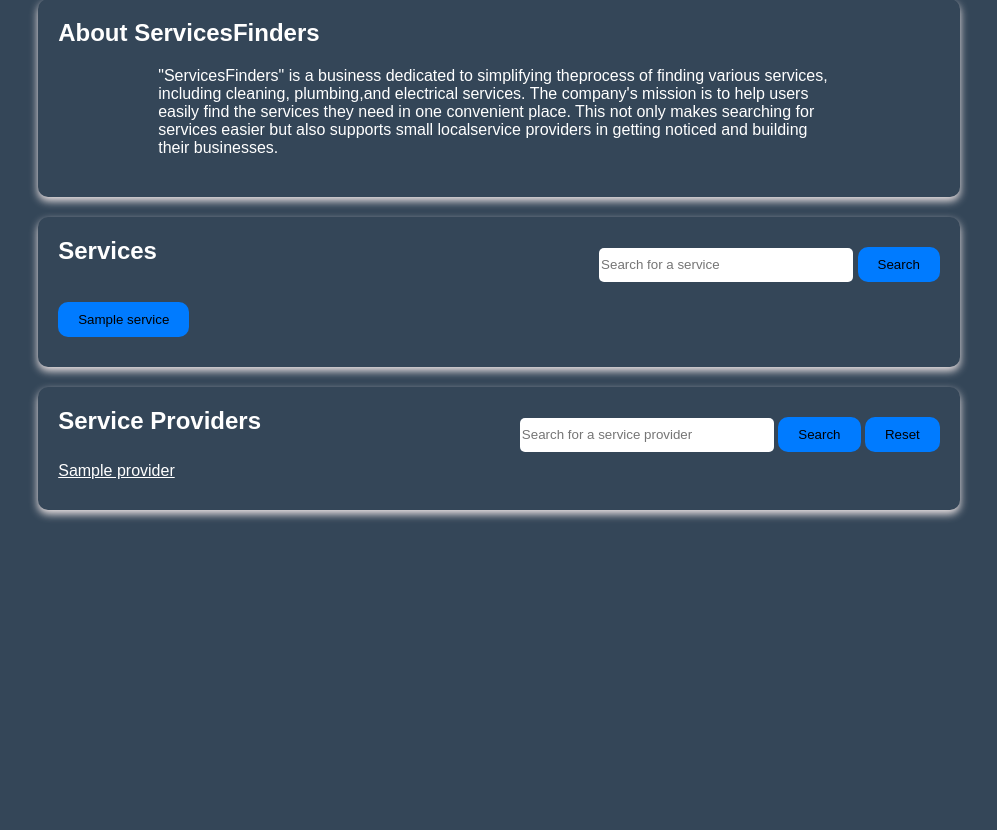
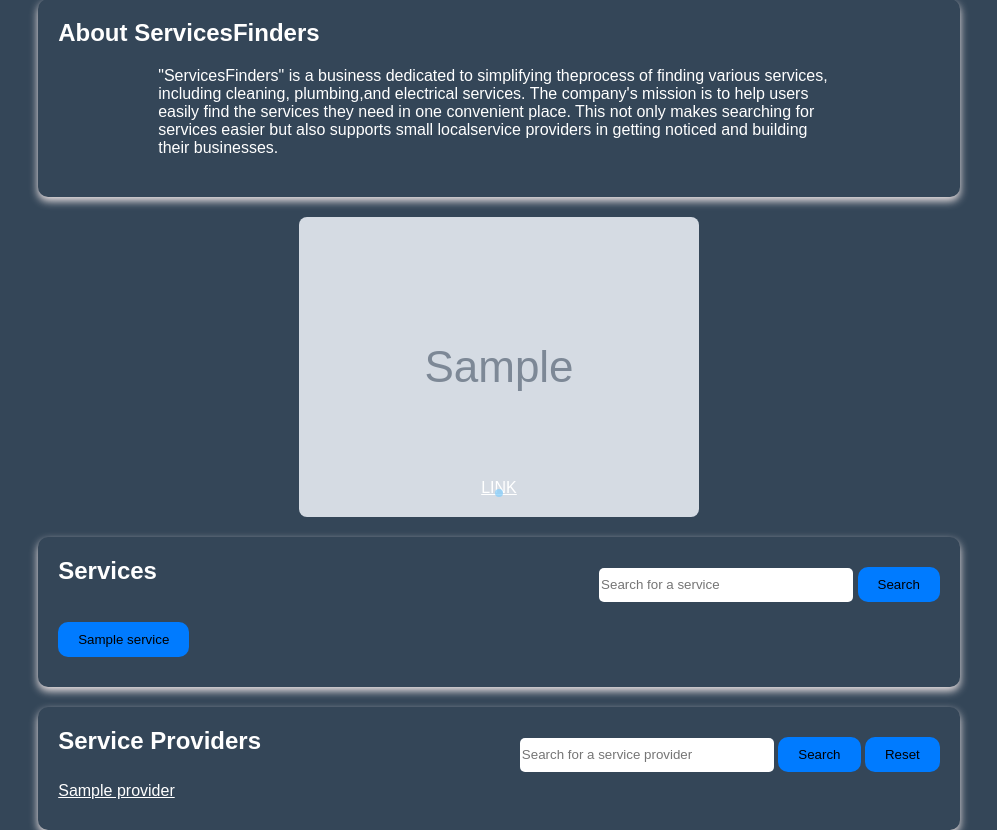
Before and after one commit to OryxxCy/WebDev2Project, a PHP site: page / in a window 1280 px wide. Shown: the part 166-996 px from the top of the page, without its empty margins (141-1138 px from the left). Before the commit the page ends 686 px from the top, so only its background shows below. Run offline with PHP 8.4, Linux system fonts and the light colour scheme; tables that the repository leaves empty or names only in its code hold one stand-in row (values such as "Sample post"); grey boxes marked "Sample" are stand-in pictures.

Commit message:
Version 2.0.2
Changelog:
1. create_service_providers.php : added the id of the banner image in its file name to make it unique.
2. edit_service_providers.php : added the id of the banner image in its file name to make it unique.
3. serviceProvider.php : added the image associated with the page.
4. index.php and style.css : added an image carousel.

```diff
--- a/index.php
+++ b/index.php
@@ -5,6 +5,7 @@ session_start();
 
 $serviceProviderHeader = "Service Providers";
 $serviceProviderDescription = "";
+$slideNum = 1;
 
 $query = "SELECT * FROM services";
 $statement = $db->prepare($query);
@@ -30,6 +31,10 @@ if (isset($_POST['servicesSearchButton'])) {
 $serviceProvidersQuery = "SELECT * FROM service_Providers";
 $serviceProvidersStatement = $db->prepare($serviceProvidersQuery);
 $serviceProvidersStatement->execute();
+
+$imagesQuery = "SELECT * FROM images LIMIT 4";
+$imagesStatement = $db->prepare($imagesQuery);
+$imagesStatement->execute();
 
 if (isset($_POST['serviceProvidersSearchButton'])) {
     $searchTerm = filter_input(INPUT_POST, 'serviceProvidersSearchTerm', FILTER_SANITIZE_FULL_SPECIAL_CHARS);
@@ -57,6 +62,7 @@ if (isset($_POST['selectedServiceId'])) {
     $serviceProviderDescription = $selectedServiceName['description'];
 }
 
+//
 $findServiceProvider = function($selectedServiceProviderId) use ($db)  {
     $selectedServiceProviderQuery = "SELECT * FROM service_providers WHERE id = :selectedServiceProviderId";
     $selectedServiceProviderStatement = $db->prepare($selectedServiceProviderQuery);
@@ -65,6 +71,19 @@ $findServiceProvider = function($selectedServiceProviderId) use ($db)  {
     $selectedServiceProvider = $selectedServiceProviderStatement->fetch();
 
     return $selectedServiceProvider['name'];
+};
+
+//
+$findBannerServiceProvider = function($imageId) use ($db) {
+    $selectedImageQuery = "SELECT * FROM service_providers WHERE imageId = :imageId";
+    $selectedImageStatement = $db->prepare($selectedImageQuery);
+    $selectedImageStatement->bindValue(':imageId', $imageId, PDO::PARAM_INT);
+    $selectedImageStatement->execute();
+    $selectedSImage = $selectedImageStatement->fetch();
+
+    $serviceProviderPageLink = "serviceProvider.php?id=" . $selectedSImage['id'];
+
+    return $serviceProviderPageLink;
 }
 
 ?>
@@ -90,6 +109,20 @@ $findServiceProvider = function($selectedServiceProviderId) use ($db)  {
         </p>
         </section>
     </div>
+    <section class="slider-wrapper">
+            <div class="slider">
+                <?php while($imageRow = $imagesStatement->fetch()): ?>
+                    <img id="slide-<?=$slideNum?>" src="<?=$imageRow['banner']?>" alt="Banner photo">
+                    <a class="slider-nav" href="<?=$findBannerServiceProvider($imageRow['id'])?>">LINK</a>
+                    <?php $slideNum++?>
+                <?php endwhile ?>
+                <div class="slider-nav">
+                <?php for($i = 1 ; $i < $slideNum; $i++): ?>
+                    <a href="#slide-<?=$i?>"></a>
+                <?php endfor?>
+                </div>
+            </div>
+        </section>
     <div class="sectionBox">
         <section class="searchBar">
             <h2>Services</h2>
--- a/style.css
+++ b/style.css
@@ -23,6 +23,51 @@ body {
     gap: 20px;
 }
 
+/* Slider */
+.slider-wrapper{
+    position: relative;
+    max-width: 48rem;
+    margin: 0 auto;
+}
+
+.slider{
+    display: flex;
+    overflow-x: auto;
+    scroll-snap-type: x mandatory;
+    scroll-behavior: smooth;
+    border-radius: 0.5rem;
+    overflow-x: hidden;
+}
+
+.slider-nav a{
+    width: 0.5rem;
+    height: 0.5rem;
+    border-radius: 50%;
+    background-color: lightskyblue;
+    opacity: 0.75;
+    transition: opacity ease 250ms;
+}
+
+.slider-nav {
+    display: flex;
+    column-gap: 1rem;
+    position: absolute;
+    bottom: 1.25rem;
+    left: 50%;
+    transform: translateX(-50%);
+    z-index: 1;
+}
+
+.slider-nav a :hover{
+    opacity: 100%;
+}
+
+.slider img{
+    scroll-snap-align: start;
+    width: 100%;
+}
+
+
 #about, .sectionBox {
     padding: 20px;
     border-radius: 10px;
@@ -44,6 +89,17 @@ body {
 
 .sectionBox button:hover {
     background-color: #fff;
+}
+
+.link-text{
+    position: absolute;
+    top: 50%;
+    left: 50%;
+    padding: 10px;
+    background-color: #fff;
+    border: 1px solid #333;
+    border-radius: 5px;
+    cursor: pointer;
 }
 
 header{
```
Also changed, not shown: create_service_providers.php (+18 -5 lines), edit_service_providers.php (+21 -9 lines), serviceProvider.php (+12 -0 lines), Images/Banner/45ColorSplash.jpg (added), Images/Banner/46EcoTech.jpg (added), Images/Banner/47SwiftFix.jpg (added), Images/Banner/48MasterCraft.jpg (added), Images/Banner/49CleanBrite Services.jpg (added).
